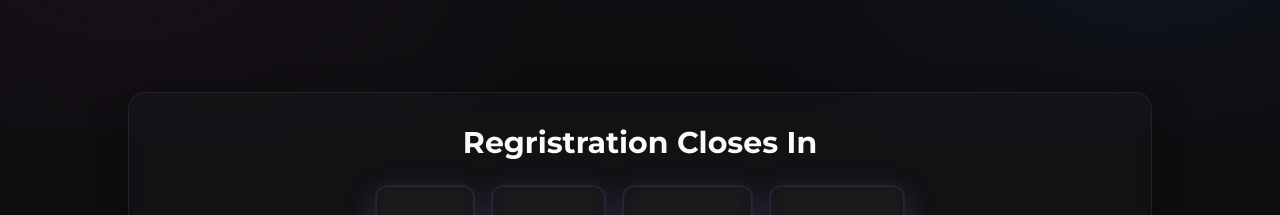
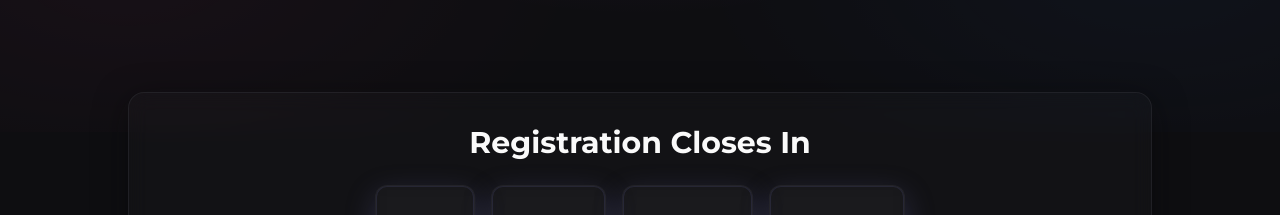
Before and after one commit to csi-mj/HackRev, a React (Vite) app: page / in a window 1280 px wide. Shown: the part 780-995 px from the top of the page. Built offline with nearby package versions, Linux system fonts and the light colour scheme; the HTML template or start-up script is replaced by a standard one.

Commit message:
spelling check

```diff
--- a/src/pages/Index.tsx
+++ b/src/pages/Index.tsx
@@ -239,7 +239,7 @@ const Index = () => {
       <section id="home" className="px-4 anchor-offset">
         <div className="container mx-auto">
           <div className="glass-effect rounded-2xl p-8 max-w-5xl mx-auto -mt-10 shadow-card">
-            <h2 className="text-2xl md:text-3xl font-heading font-bold mb-6 text-center">Regristration Closes In</h2>
+            <h2 className="text-2xl md:text-3xl font-heading font-bold mb-6 text-center">Registration Closes In</h2>
             <CountDown targetDate={targetDate} />
           </div>
         </div>
```
